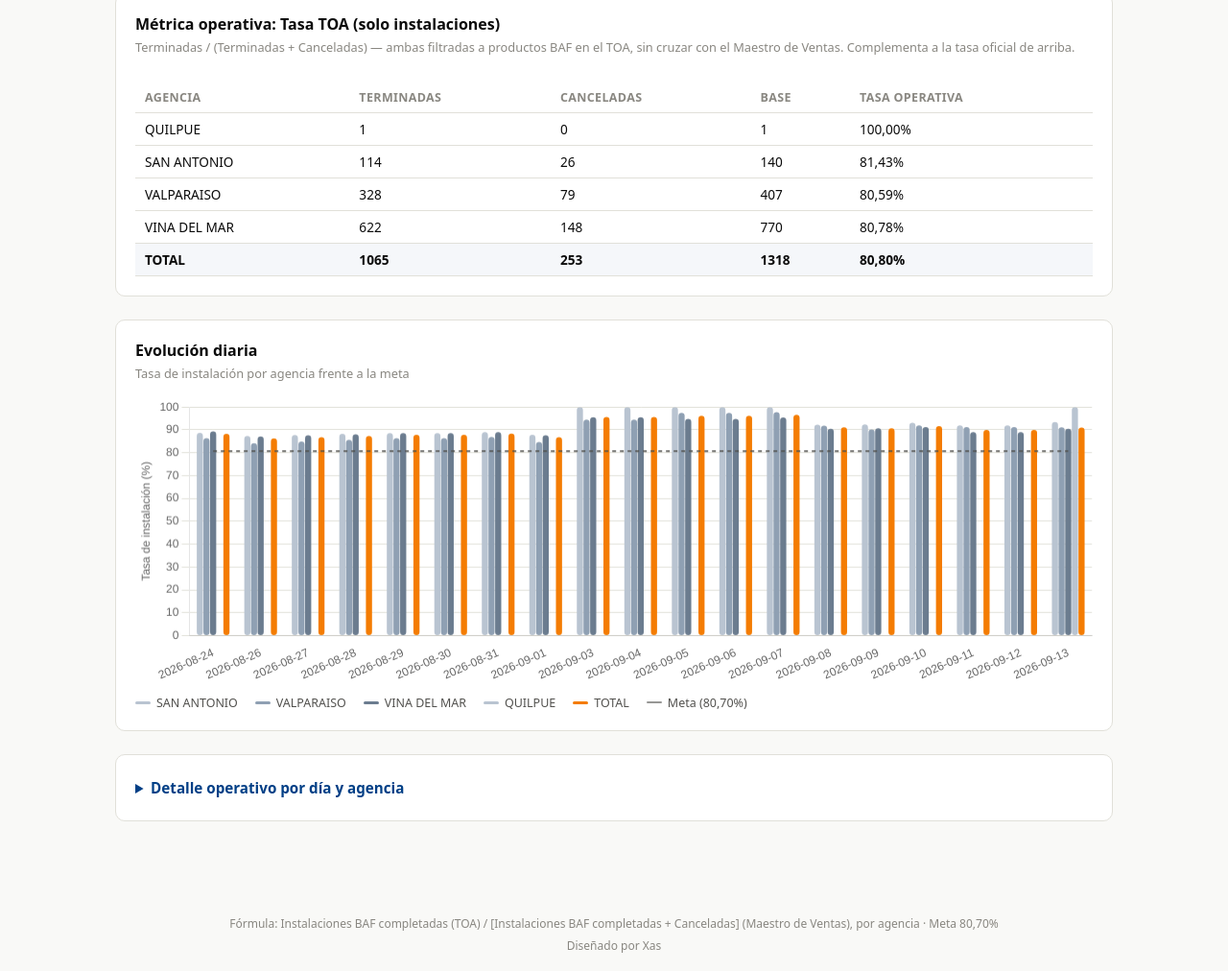
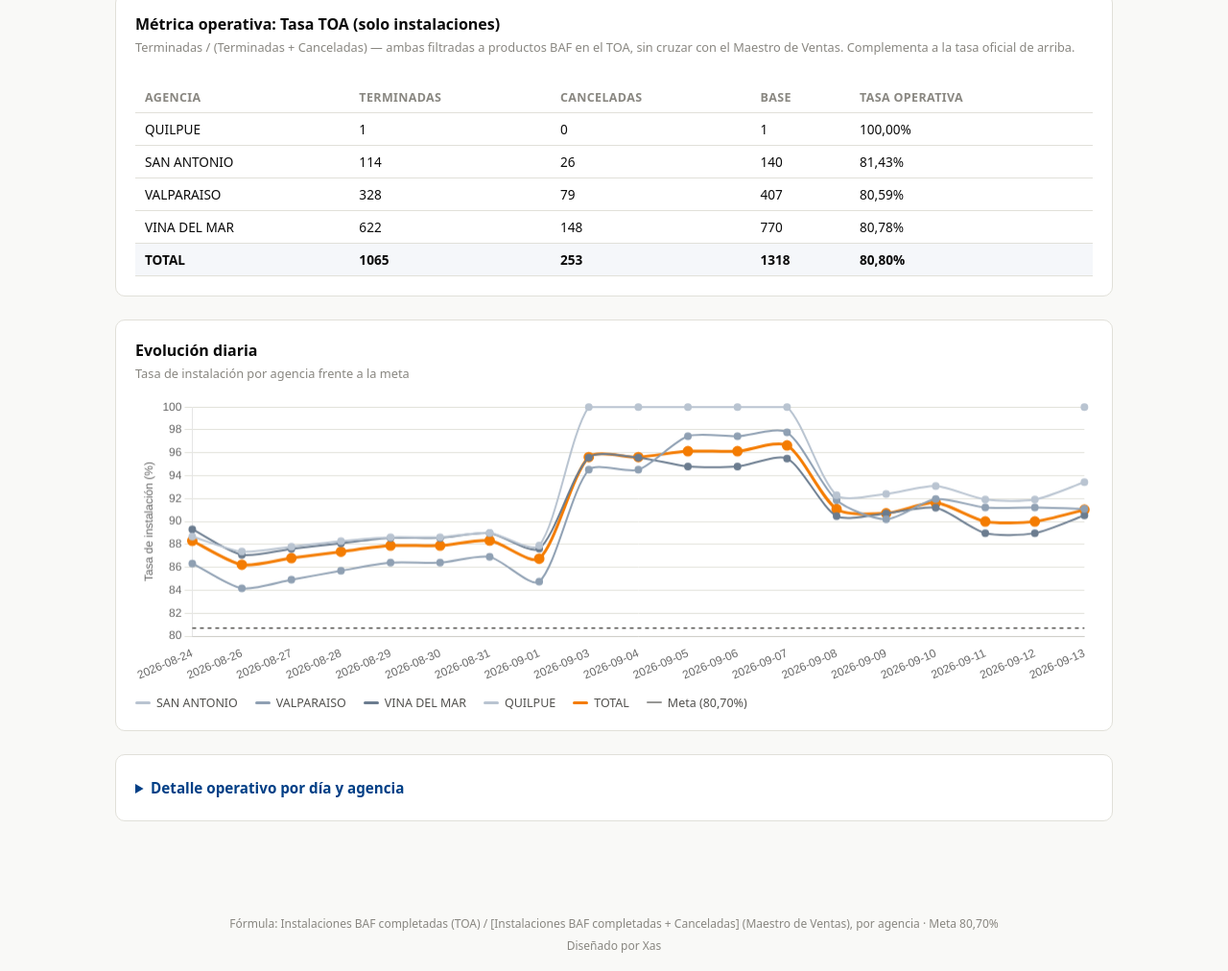
Before and after one commit to portalkpistecnicos/Tasa-Instalacion, a plain HTML site: page index.html in a window 1280 px wide. Shown: the part 524-1536 px from the top of the page at 96% size. Drawn offline with nearby package versions, Linux system fonts and the light colour scheme.

Commit message:
Cambia grafico de evolucion diaria de barras a lineas con enfasis (Opcion A)

```diff
--- a/index.html
+++ b/index.html
@@ -338,36 +338,36 @@
     tbodyOperativa.appendChild(tr);
   });
 
-  // Grafico: TOTAL en enfasis (naranja), agencias en gris
+  // Grafico: linea con enfasis -- TOTAL en naranja grueso, agencias en gris fino
   const agenciasUnicas = [...new Set(registros.map(r => r.Agencia))].filter(a => a !== 'TOTAL');
   const grisEnfasis = ['#b9c4d1', '#8fa0b3', '#6b7c8f'];
   const datasets = agenciasUnicas.map((ag, i) => ({
-    type: 'bar',
+    type: 'line',
     label: ag,
     data: fechas.map(f => {
       const rec = registros.find(r => r.Fecha === f && r.Agencia === ag);
       return rec ? parseFloat(rec.Tasa) : null;
     }),
+    borderColor: grisEnfasis[i % grisEnfasis.length],
     backgroundColor: grisEnfasis[i % grisEnfasis.length],
-    borderRadius: 4,
-    borderSkipped: false,
-    maxBarThickness: 22,
-    categoryPercentage: 0.7,
-    barPercentage: 0.92
+    borderWidth: 2,
+    pointRadius: 3,
+    tension: 0.25,
+    spanGaps: true
   }));
   datasets.push({
-    type: 'bar',
+    type: 'line',
     label: 'TOTAL',
     data: fechas.map(f => {
       const rec = registros.find(r => r.Fecha === f && r.Agencia === 'TOTAL');
       return rec ? parseFloat(rec.Tasa) : null;
     }),
+    borderColor: '#F47C02',
     backgroundColor: '#F47C02',
-    borderRadius: 4,
-    borderSkipped: false,
-    maxBarThickness: 22,
-    categoryPercentage: 0.7,
-    barPercentage: 0.92
+    borderWidth: 3,
+    pointRadius: 4,
+    tension: 0.25,
+    spanGaps: true
   });
   datasets.push({
     type: 'line',
@@ -377,12 +377,11 @@
     borderDash: [4, 4],
     borderWidth: 1.5,
     pointRadius: 0,
-    tension: 0,
-    order: -1
+    tension: 0
   });
 
   new Chart(document.getElementById('grafico'), {
-    type: 'bar',
+    type: 'line',
     data: { labels: fechas, datasets: datasets },
     options: {
       responsive: true,
```
Also changed, not shown: 1 other file.
